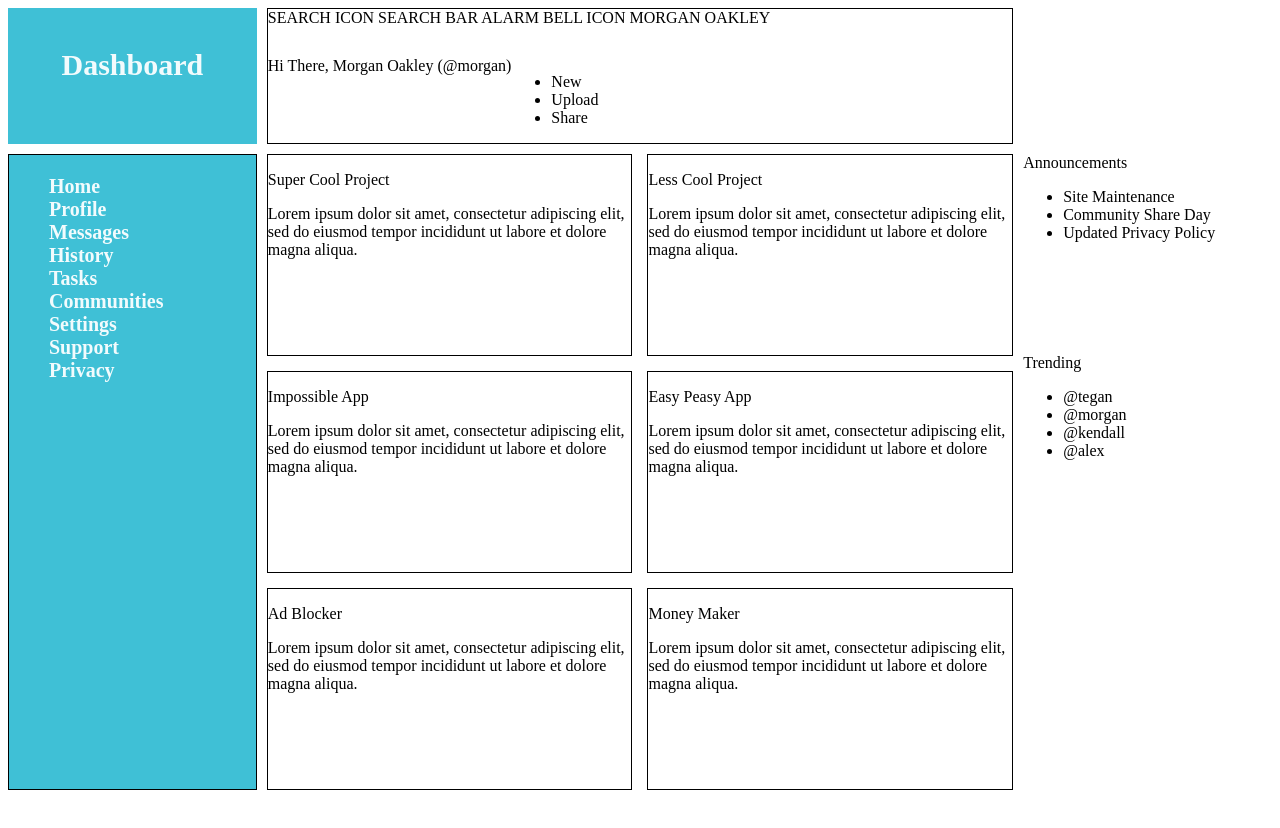
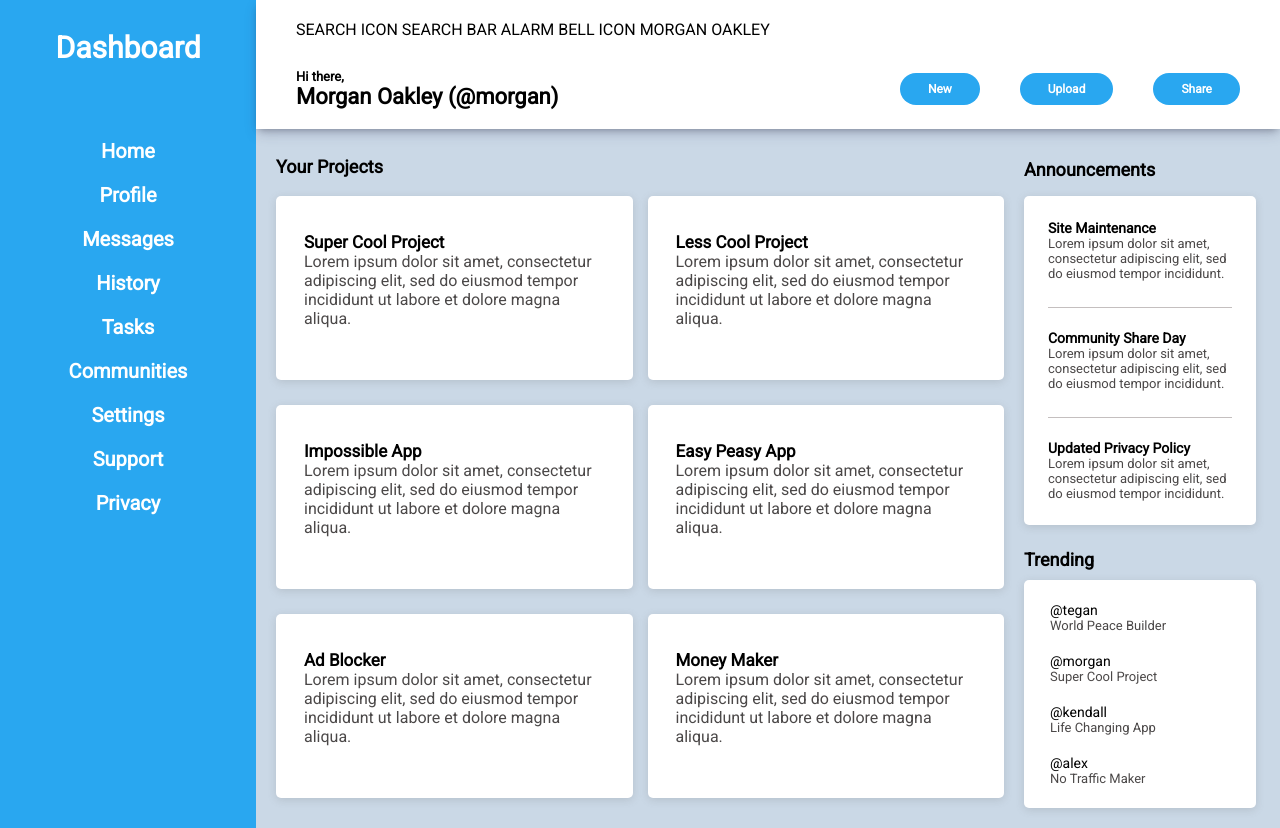
Before and after one commit to yondagonda/Project-Admin-Dashboard, a plain HTML site: page index.html in a window 1280 px wide. Before the commit the page ends 800 px from the top, so only its background shows below. Drawn offline with Linux system fonts and the light colour scheme.

Commit message:
further aesthetic improvements made

```diff
--- a/index.html
+++ b/index.html
@@ -28,71 +28,77 @@
 
         <div class="header">
             <div class="search">SEARCH ICON SEARCH BAR ALARM BELL ICON MORGAN OAKLEY</div>
+            <div class="lowerHeader">
                 <div class="greeting">
-                <div class="hi">Hi There, Morgan Oakley (@morgan)</div>
+                    <div class="hi">Hi there,</div>
+                    <div class="name">Morgan Oakley (@morgan)</div>
+                </div>
                 <ul>
-                    <li>New</li>
-                    <li>Upload</li>
-                    <li>Share</li>
+                    <button>New</button>
+                    <button>Upload</button>
+                    <button>Share</button>
                 </ul>
             </div>
         </div>
 
         <div class="projects">
+            <div class="projectsTitle">Your Projects</div>
             <div class="card">
                 <p class="title">Super Cool Project</p>
                 <p>Lorem ipsum dolor sit amet, consectetur adipiscing elit, sed do eiusmod tempor incididunt ut labore et dolore magna aliqua.</p>
             </div>
-
-            <div class="Projects">
             <div class="card">
                 <p class="title">Less Cool Project</p>
                 <p>Lorem ipsum dolor sit amet, consectetur adipiscing elit, sed do eiusmod tempor incididunt ut labore et dolore magna aliqua.</p>
             </div>
-            </div>
-            <div class="Projects">
             <div class="card">
                 <p class="title">Impossible App</p>
                 <p>Lorem ipsum dolor sit amet, consectetur adipiscing elit, sed do eiusmod tempor incididunt ut labore et dolore magna aliqua.</p>
             </div>
-            </div>
-            <div class="Projects">
             <div class="card">
                 <p class="title">Easy Peasy App</p>
                 <p>Lorem ipsum dolor sit amet, consectetur adipiscing elit, sed do eiusmod tempor incididunt ut labore et dolore magna aliqua.</p>
             </div>
-            </div>
-            <div class="Projects">
             <div class="card">
                 <p class="title">Ad Blocker</p>
                 <p>Lorem ipsum dolor sit amet, consectetur adipiscing elit, sed do eiusmod tempor incididunt ut labore et dolore magna aliqua.</p>
             </div>
-            </div>
-            <div class="Projects">
             <div class="card">
                 <p class="title">Money Maker</p>
                 <p>Lorem ipsum dolor sit amet, consectetur adipiscing elit, sed do eiusmod tempor incididunt ut labore et dolore magna aliqua.</p>
             </div>
         </div>
-        </div>
 
+        <div class="rightPanel">
             <div class="announcements">
                 <div class="announcementTitle">Announcements</div>
                 <ul>
-                <li>Site Maintenance</li>
-                <li>Community Share Day</li>
-                <li>Updated Privacy Policy</li>
+                    <li>
+                        <p class="aTitle">Site Maintenance</p>
+                        <p>Lorem ipsum dolor sit amet, consectetur adipiscing elit, sed do eiusmod tempor incididunt.</p>
+                    </li>
+                    <div class="line"></div>
+                    <li>
+                        <p class="aTitle">Community Share Day</p>
+                        <p>Lorem ipsum dolor sit amet, consectetur adipiscing elit, sed do eiusmod tempor incididunt.</p>
+                    </li>
+                    <div class="line"></div>
+                    <li>
+                        <p class="aTitle">Updated Privacy Policy</p>
+                        <p>Lorem ipsum dolor sit amet, consectetur adipiscing elit, sed do eiusmod tempor incididunt.</p>
+                    </li>
                 </ul>
             </div>
 
             <div class="trending">
                 <div class="trendingTitle">Trending</div>
                 <ul>
-                <li>@tegan</li>
-                <li>@morgan</li>
-                <li>@kendall</li>
-                <li>@alex</li>
+                    <li><p class="at">@tegan</p><p>World Peace Builder</p></li>
+                    <li><p class="at">@morgan</p><p>Super Cool Project</p></li>
+                    <li><p class="at">@kendall</p><p>Life Changing App</p></li>
+                    <li><p class="at">@alex</p><p>No Traffic Maker</p></li>
                 </ul>
+            </div>
         </div>
 
     </div>
--- a/styles.css
+++ b/styles.css
@@ -1,64 +1,185 @@
+@import url('https://fonts.googleapis.com/css2?family=Roboto&display=swap');
 
+* {
+    margin: 0;
+    padding: 0;
+    font-family: Roboto;
+}
 .container {
     display: grid;
     grid-template-columns: 1fr 3fr 1fr;
-
-    gap: 10px;
+    background-color: rgb(202, 216, 230);
 }
 
 .mainTitle {
     font-size: 30px;
     text-align: center;
-    padding-top: 40px;
-    background-color: rgb(63, 192, 214);
-    color: rgba(255, 255, 255, 0.932);
-    font-weight: bolder;
+    padding-top: 30px;
+    background-color: rgb(41, 167, 240);
+    color: white;
+    font-weight: bold;
 }
 
 .sidebar {
     grid-row: 2 / 3;
-    border: 1px solid black;
-    background-color: rgb(63, 192, 214);
-    color: rgba(255, 255, 255, 0.932);
+    background-color: rgb(41, 167, 240);
+    color: white;
     font-size: 20px;
-    font-weight: bolder;
+    font-weight: bold;
 }
 
 .sidebar ul {
     list-style-type: none;
-    display: grid;
-    justify-content: space-between;
+    text-align: center;
+}
+
+.sidebar ul li {
+    padding: 10px 0px;
 }
 
 .announcements {
-    grid-column: 3 / 4;
-    grid-row: 2 / 3;
+    padding-top: 30px;
+    padding-right: 24px;
+}
+
+.announcementTitle {
+    font-size: 18px;
+    font-weight: bold;
+}
+.aTitle {
+    font-weight: bold;
+    font-size: 14px;
+}
+
+.announcements ul {
+    box-shadow: rgba(99, 99, 99, 0.2) 0px 2px 8px 0px;
+    list-style-type: none;
+    padding: 24px;
+    border-radius: 5px;
+    background-color: white;
+    margin-top: 16px;
+    font-size: 13px;
+}
+.announcements ul li p:last-child {
+    color:rgb(75, 72, 72)
+}
+
+.announcements ul li:nth-child(n+2) {
+    padding-top: 22px;
+}
+
+.line {
+    border-bottom: 1px ridge rgb(196, 191, 191);
+    padding: 13px;
+    height: 50%;
 }
 
 .trending {
-    grid-row: 2 / 3;
-    grid-column: 3 / 4;
-    margin-top: 200px;
+    padding-right: 24px;
+    padding-bottom: 20px;
+    padding-top: 24px;
+}
+
+.trending ul {
+    list-style-type: none;
+    box-shadow: rgba(99, 99, 99, 0.2) 0px 2px 8px 0px;
+    background-color: white;
+    padding: 12px 16px;
+    border-radius: 5px;
+    margin-top: 10px;
+}
+.trending ul li {
+    padding: 10px;
+    font-size: 13px;
+}
+.trending ul li p:last-child {
+    color:rgb(75, 72, 72)
+}
+
+.trendingTitle {
+    font-size: 18px;
+    font-weight: 600;
+}
+
+.at {
+    font-size: 14px;
+}
+
+.projectsTitle {
+    position: absolute;
+    font-size: 18px;
+    font-weight: 600;
+    left: 20px;
 }
 
 .projects {
     grid-column: 2 / 3;
+    grid-row: 2 / 3;
     display: grid;
     gap: 15px;
     grid-template-columns: repeat(auto-fit, minmax(250px, 1fr));
-
+    margin-top: 27px;
+    position: relative;
+    padding: 30px 20px;
 }
 
 .card {
-    border: 1px solid black;
-    height:200px
+    background-color: white;
+    border-radius: 5px;
+    padding: 36px 28px;
+    box-shadow: rgba(99, 99, 99, 0.2) 0px 2px 8px 0px;
+    margin-top: 10px;
 }
 
-.greeting {
+.card p:nth-child(2) {
+    font-size: 16px;
+}
+.card p:last-child{
+    color:rgb(75, 72, 72)
+}
+
+.card .title {
+    font-size: 17px;
+    font-weight: bold;
+}
+
+.lowerHeader {
     margin-top: 30px;
     display: flex;
+    align-items: center;
 }
 
 .header {
-    border: 1px solid black;
+    background-color: white;
+    grid-column: 2 / 4;
+    padding: 20px 40px;
+    box-shadow: rgba(50, 50, 93, 0.25) 0px 6px 12px -2px, rgba(0, 0, 0, 0.3) 0px 3px 7px -3px;
 }
+
+.lowerHeader ul {
+    display: flex;
+    justify-self: end;
+    list-style-type: none;
+    gap: 40px;
+    margin-left: auto;
+}
+
+.lowerHeader ul button {
+    background-color: rgb(41, 167, 240);
+    color: rgb(255, 255, 255);
+    font-size: 12px;
+    border-radius: 18px;
+    padding: 9px 28px;
+    border: 0;
+    font-weight: bold;
+}
+
+.name {
+    font-size: 22px;
+    font-weight: bolder;
+}
+
+.hi {
+    font-size: 13px;
+    font-weight: bold;
+}
```
Lines whose indentation alone changed are shown as unchanged.
